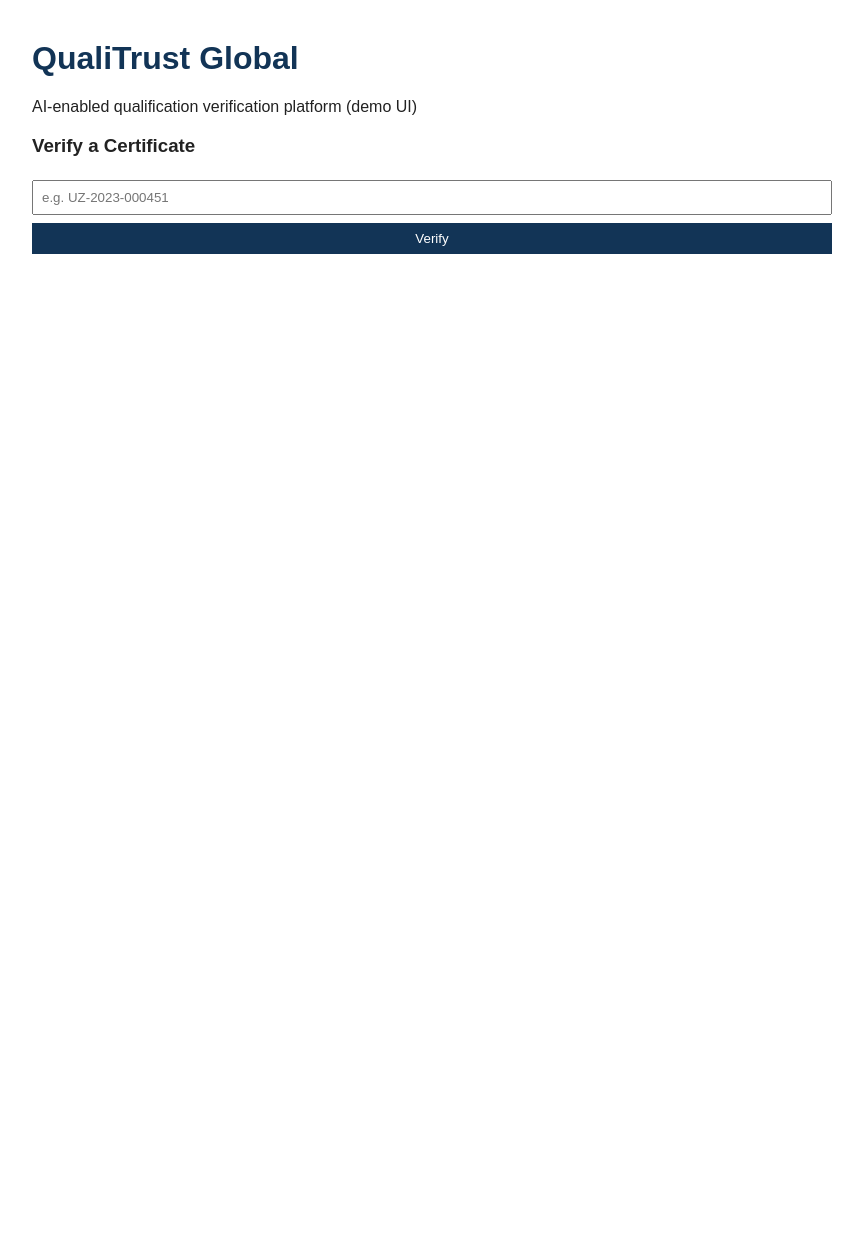
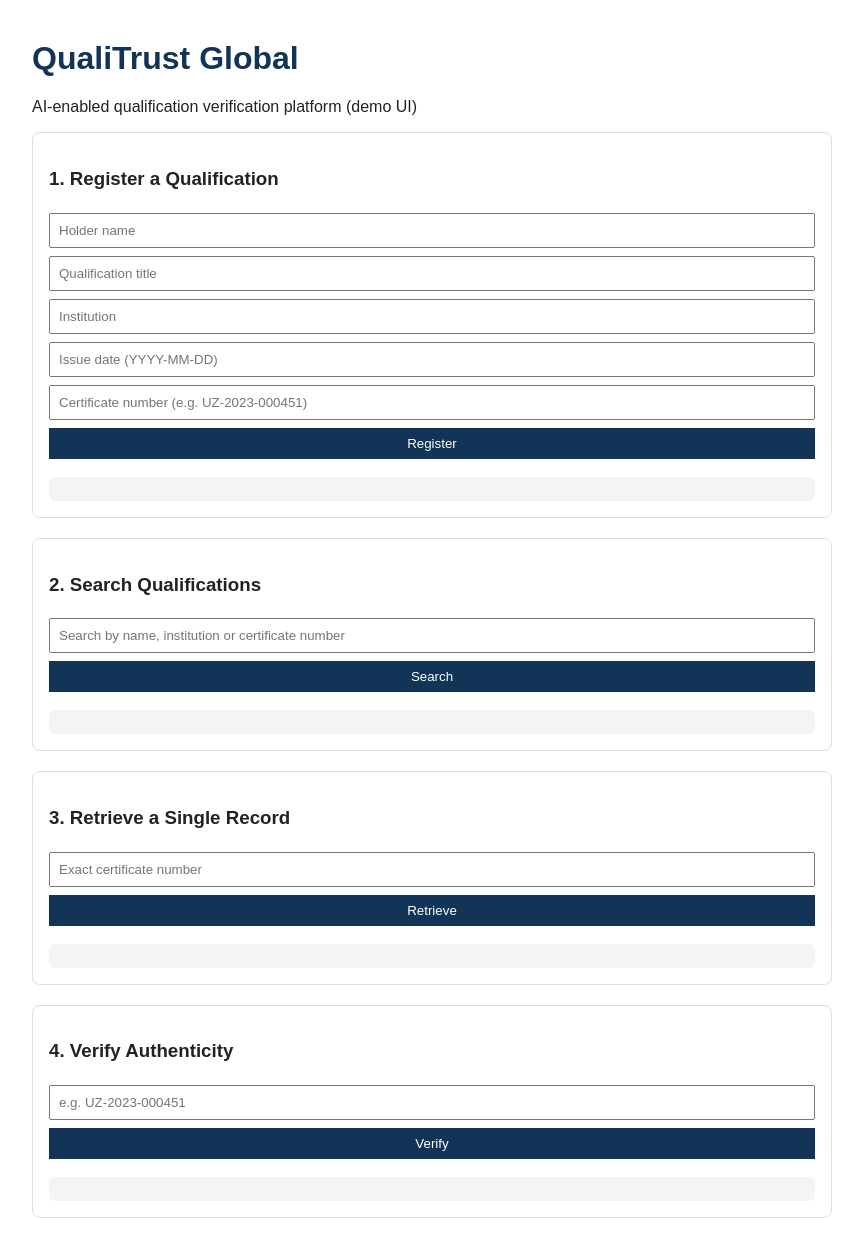
Before and after one commit to tatlegend/qualitrust, a Flask app: page / in a window 1280 px wide. Shown: the whole page, without its empty margins (208-1071 px from the left). Before the commit the page ends 254 px from the top, so only its background shows below. Run offline with Flask 3, Linux system fonts and the light colour scheme.

Commit message:
feat: add dedicated retrieve endpoint and expose all 4 capabilities in UI

```diff
--- a/app/routes.py
+++ b/app/routes.py
@@ -63,6 +63,27 @@ def search_qualifications():
     return jsonify([dict(r) for r in rows])
 
 
+@bp.route("/api/qualifications/<certificate_number>", methods=["GET"])
+def retrieve_qualification(certificate_number):
+    """
+    Retrieve a single qualification record by its exact certificate number.
+    Distinct from /api/verify: this returns the full record (for an
+    authorised back-office user), whereas /verify returns only the
+    authenticity result (safe to expose to an external checker).
+    """
+    db = get_db()
+    record = db.execute(
+        "SELECT * FROM qualification WHERE certificate_number = ?",
+        (certificate_number,),
+    ).fetchone()
+
+    if record is None:
+        return jsonify({"error": "No qualification found with that certificate number."}), 404
+
+    log_action("RETRIEVE", certificate_number, request.remote_addr or "system")
+    return jsonify(dict(record))
+
+
 @bp.route("/api/verify/<certificate_number>", methods=["GET"])
 def verify_qualification(certificate_number):
     db = get_db()
@@ -93,6 +114,13 @@ def revoke_qualification(certificate_number):
 
 @bp.route("/api/audit-log", methods=["GET"])
 def audit_log():
+    cert_filter = request.args.get("certificate_number")
     db = get_db()
-    rows = db.execute("SELECT * FROM audit_log ORDER BY timestamp DESC").fetchall()
+    if cert_filter:
+        rows = db.execute(
+            "SELECT * FROM audit_log WHERE certificate_number = ? ORDER BY timestamp DESC",
+            (cert_filter,),
+        ).fetchall()
+    else:
+        rows = db.execute("SELECT * FROM audit_log ORDER BY timestamp DESC").fetchall()
     return jsonify([dict(r) for r in rows])
--- a/app/templates/index.html
+++ b/app/templates/index.html
@@ -8,20 +8,78 @@
     h1 { color: #123456; }
     input, button { padding: 8px; margin: 4px 0; width: 100%; box-sizing: border-box; }
     button { background: #123456; color: white; border: none; cursor: pointer; }
-    #result { margin-top: 20px; padding: 12px; border-radius: 6px; }
-    .verified { background: #d4edda; }
-    .revoked, .not_found { background: #f8d7da; }
+    .panel { border: 1px solid #ddd; border-radius: 8px; padding: 16px; margin-bottom: 20px; }
+    #result, #retrieveResult, #searchResult, #regResult { margin-top: 14px; padding: 12px; border-radius: 6px; background: #f4f4f4; white-space: pre-wrap; font-family: monospace; font-size: 13px; }
+    .verified { background: #d4edda !important; font-family: Arial, sans-serif !important; }
+    .revoked, .not_found { background: #f8d7da !important; font-family: Arial, sans-serif !important; }
   </style>
 </head>
 <body>
   <h1>QualiTrust Global</h1>
   <p>AI-enabled qualification verification platform (demo UI)</p>
-  <h3>Verify a Certificate</h3>
-  <input id="certInput" placeholder="e.g. UZ-2023-000451">
-  <button onclick="verify()">Verify</button>
-  <div id="result"></div>
+
+  <div class="panel">
+    <h3>1. Register a Qualification</h3>
+    <input id="regName" placeholder="Holder name">
+    <input id="regTitle" placeholder="Qualification title">
+    <input id="regInstitution" placeholder="Institution">
+    <input id="regDate" placeholder="Issue date (YYYY-MM-DD)">
+    <input id="regCert" placeholder="Certificate number (e.g. UZ-2023-000451)">
+    <button onclick="register()">Register</button>
+    <div id="regResult"></div>
+  </div>
+
+  <div class="panel">
+    <h3>2. Search Qualifications</h3>
+    <input id="searchInput" placeholder="Search by name, institution or certificate number">
+    <button onclick="search()">Search</button>
+    <div id="searchResult"></div>
+  </div>
+
+  <div class="panel">
+    <h3>3. Retrieve a Single Record</h3>
+    <input id="retrieveInput" placeholder="Exact certificate number">
+    <button onclick="retrieve()">Retrieve</button>
+    <div id="retrieveResult"></div>
+  </div>
+
+  <div class="panel">
+    <h3>4. Verify Authenticity</h3>
+    <input id="certInput" placeholder="e.g. UZ-2023-000451">
+    <button onclick="verify()">Verify</button>
+    <div id="result"></div>
+  </div>
 
   <script>
+    async function register() {
+      const payload = {
+        holder_name: document.getElementById('regName').value,
+        qualification_title: document.getElementById('regTitle').value,
+        institution: document.getElementById('regInstitution').value,
+        issue_date: document.getElementById('regDate').value,
+        certificate_number: document.getElementById('regCert').value,
+      };
+      const res = await fetch('/api/qualifications', {
+        method: 'POST', headers: {'Content-Type': 'application/json'}, body: JSON.stringify(payload)
+      });
+      const data = await res.json();
+      document.getElementById('regResult').innerText = JSON.stringify(data);
+    }
+
+    async function search() {
+      const q = document.getElementById('searchInput').value;
+      const res = await fetch('/api/qualifications?q=' + encodeURIComponent(q));
+      const data = await res.json();
+      document.getElementById('searchResult').innerText = JSON.stringify(data, null, 2);
+    }
+
+    async function retrieve() {
+      const cert = document.getElementById('retrieveInput').value;
+      const res = await fetch('/api/qualifications/' + encodeURIComponent(cert));
+      const data = await res.json();
+      document.getElementById('retrieveResult').innerText = JSON.stringify(data, null, 2);
+    }
+
     async function verify() {
       const cert = document.getElementById('certInput').value;
       const res = await fetch('/api/verify/' + encodeURIComponent(cert));
```
Also changed, not shown: tests/test_api_integration.py (+34 -0 lines).
